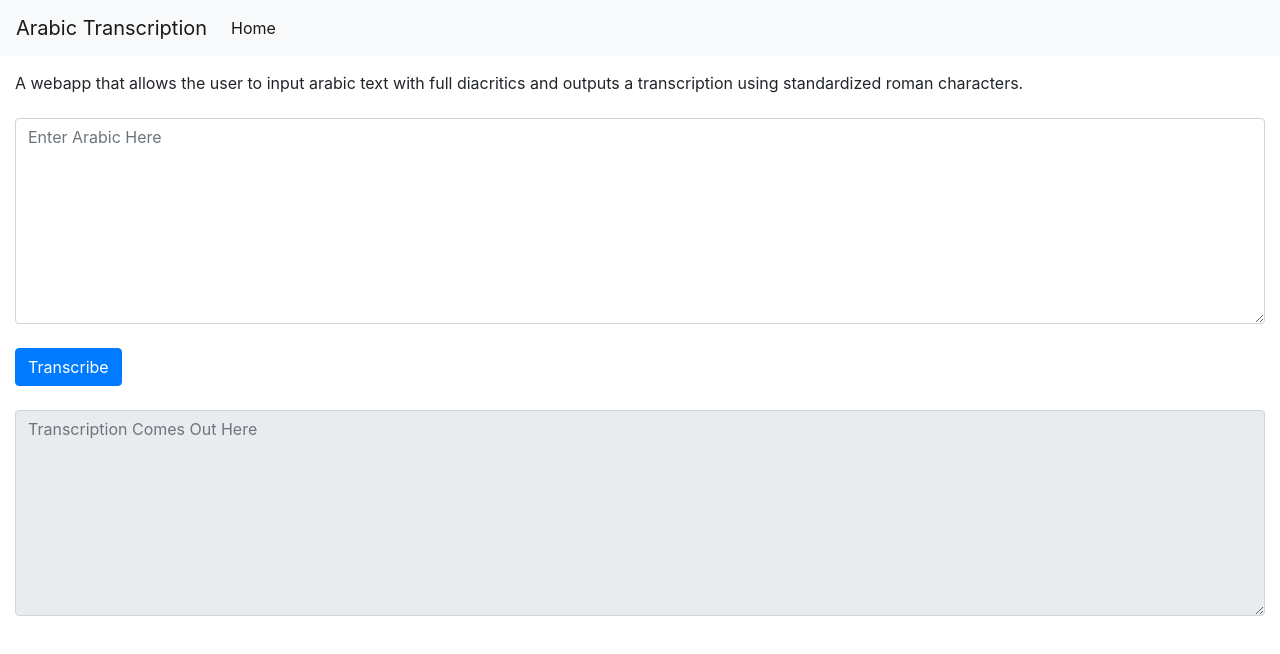
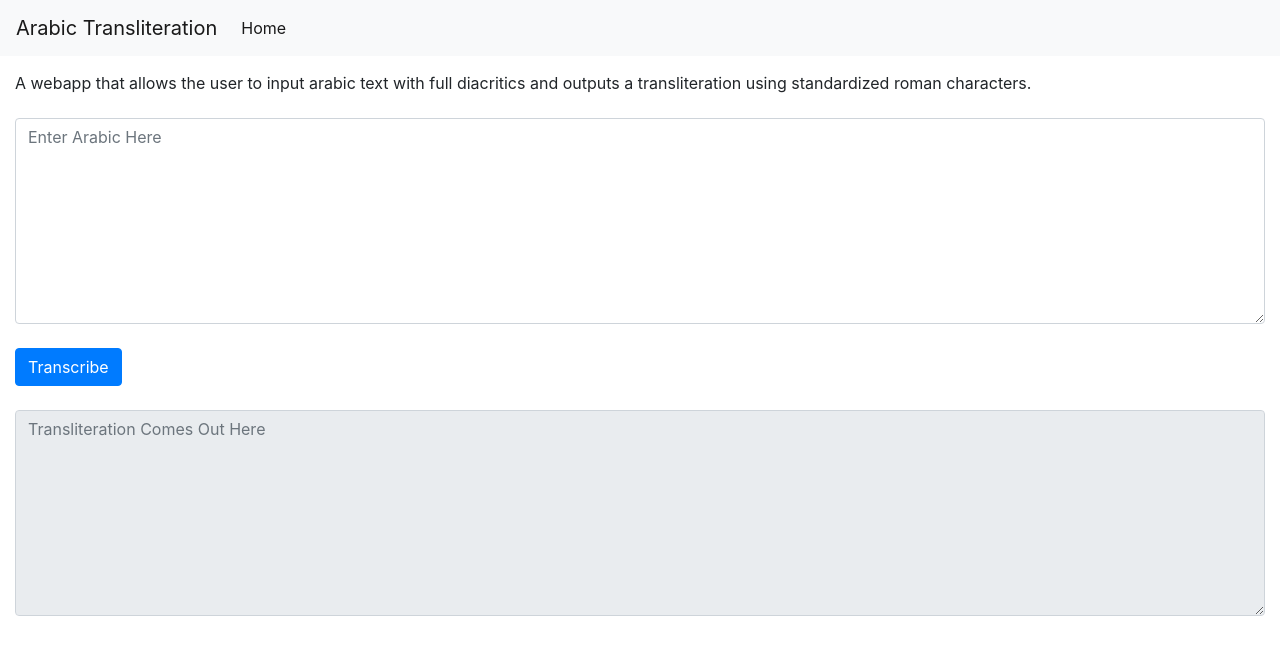
Before and after one commit to elboboua/arabic_transliteration, a plain HTML site: page index.html in a window 1280 px wide. Drawn offline with nearby package versions, Linux system fonts and the light colour scheme.

Commit message:
Changed Transcription to Transliteration
There was a mistake where I referred to transliteration as transcription. All instances of this mistake have been changed.

```diff
--- a/index.html
+++ b/index.html
@@ -9,14 +9,14 @@
     <link rel="stylesheet" href="https://stackpath.bootstrapcdn.com/bootstrap/4.3.1/css/bootstrap.min.css" integrity="sha384-ggOyR0iXCbMQv3Xipma34MD+dH/1fQ784/j6cY/iJTQUOhcWr7x9JvoRxT2MZw1T" crossorigin="anonymous">
     <link rel="stylesheet" href="styles.css">
 
-    <title>Arabic Transcription</title>
+    <title>Arabic Transliteration</title>
       <!-- <link href="main.css" type="text/css" rel="stylesheet"> -->
   </head>
 
   <body>
     <!-- Navbar -->
     <nav class="navbar navbar-expand-lg navbar-light bg-light">
-  <a class="navbar-brand" href="#">Arabic Transcription</a>
+  <a class="navbar-brand" href="#">Arabic Transliteration</a>
   <button class="navbar-toggler" type="button" data-toggle="collapse" data-target="#navbarNav" aria-controls="navbarNav" aria-expanded="false" aria-label="Toggle navigation">
     <span class="navbar-toggler-icon"></span>
   </button>
@@ -31,10 +31,10 @@
 
     <!-- Information about website -->
     <div class="container-fluid" id="info">
-      <label>A webapp that allows the user to input arabic text with full diacritics and outputs a transcription using standardized roman characters.</label>
+      <label>A webapp that allows the user to input arabic text with full diacritics and outputs a transliteration using standardized roman characters.</label>
     </div>
 
-    <!-- The Arabic Transcription Area -->
+    <!-- The Arabic Transliteration Area -->
     <div class="container-fluid">
       <textarea name="name" rows="8" cols="80" placeholder="Enter Arabic Here" id="arabicText" class="form-control"></textarea><br>
     </div>
@@ -42,7 +42,7 @@
       <button type="button" value="Transcribe" id="button" class="btn btn-primary">Transcribe</button><br><br>
     </div>
     <div class="container-fluid">
-      <textarea name="name" rows="8" cols="80" placeholder="Transcription Comes Out Here" id="englishText" class="form-control" readonly></textarea><br>
+      <textarea name="name" rows="8" cols="80" placeholder="Transliteration Comes Out Here" id="englishText" class="form-control" readonly></textarea><br>
     </div>
 
     <script src="main.js" type="text/javascript" charset="utf-8"></script>
```
